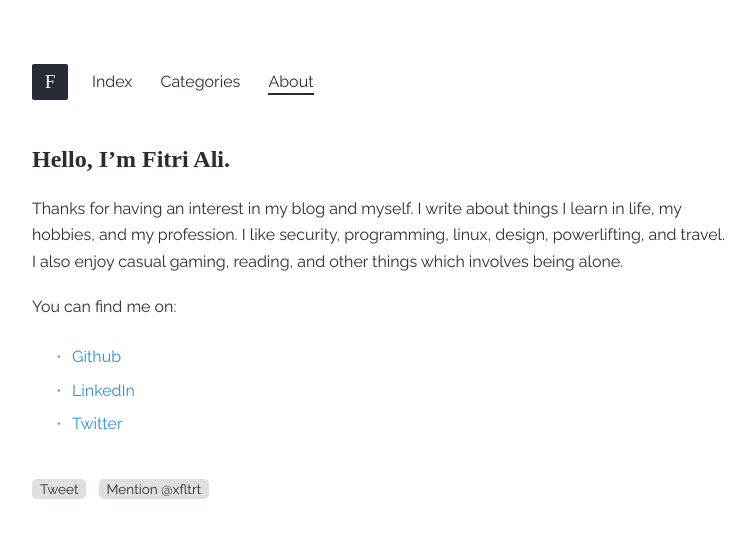
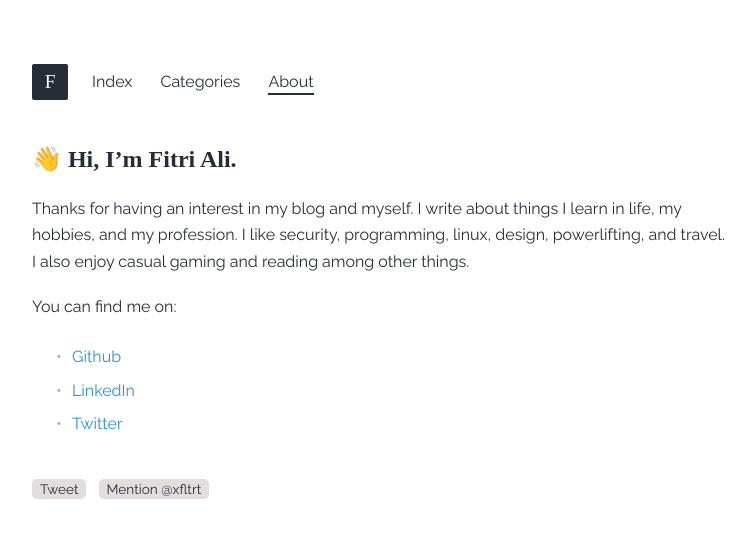
Before and after one commit to xfltrt/xfltrt.github.io, a Jekyll site: the page built from about.md, in a window 1280 px wide. Shown: the top 538 px of the page, without its empty margins (258-1010 px from the left). Built offline with Jekyll 4.4.1, drawn with Linux system fonts in a browser that asks for light colours; some web fonts are replaced; comment, search, counter and statistics services are not loaded.

Commit message:
Update about.md

```diff
--- a/about.md
+++ b/about.md
@@ -2,8 +2,8 @@
 layout: default
 title: About
 ---
-## Hello, I'm Fitri Ali.
-Thanks for having an interest in my blog and myself. I write about things I learn in life, my hobbies, and my profession. I like security, programming, linux, design, powerlifting, and travel. I also enjoy casual gaming, reading, and other things which involves being alone.
+## 👋 Hi, I'm Fitri Ali.
+Thanks for having an interest in my blog and myself. I write about things I learn in life, my hobbies, and my profession. I like security, programming, linux, design, powerlifting, and travel. I also enjoy casual gaming and reading among other things.
 
 You can find me on:
 - [Github](https://github.com/xfltrt)
```
